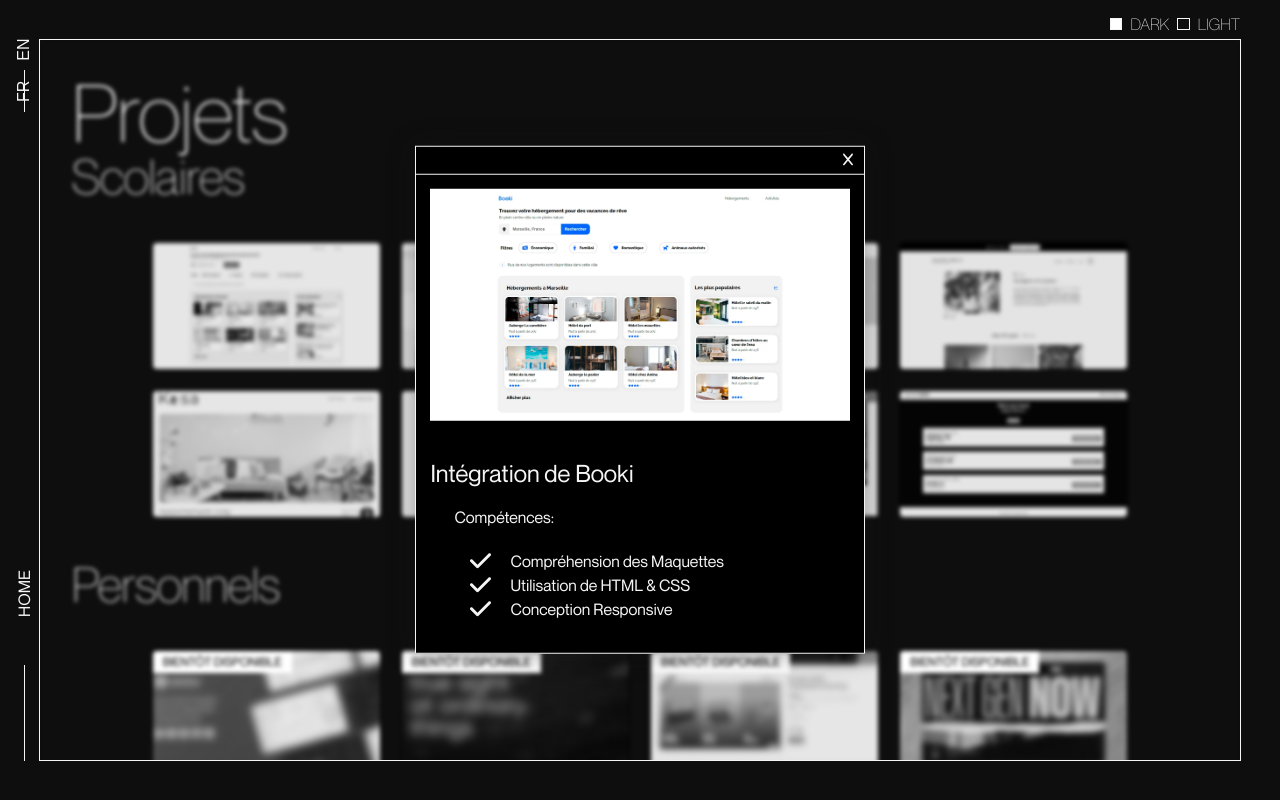
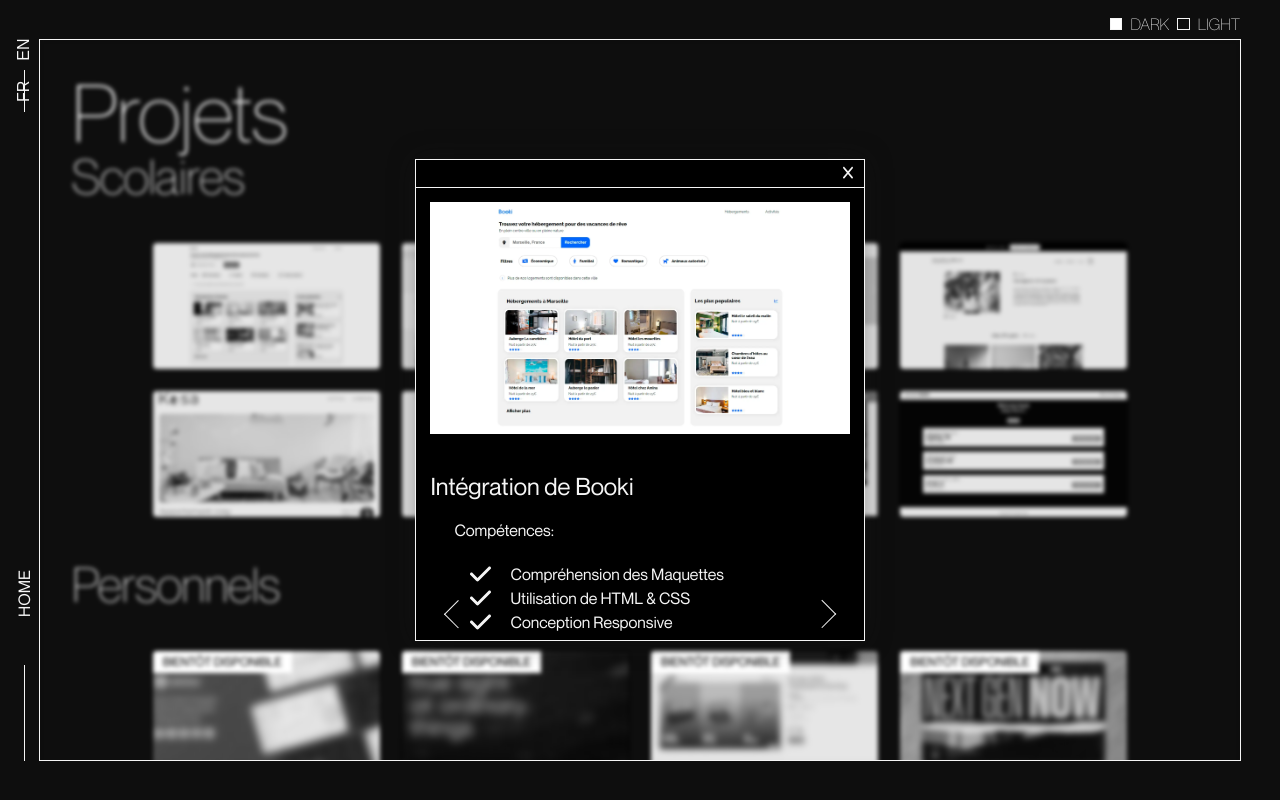
Before and after one commit to Incisif/P12_Portfolio, a React (Vite) app in the folder DesEmPortfolio/: page /projects in a window 1280 px wide. Both pictures are taken after a click on the element 266 px from the left and 305 px from the top of the page. Built offline with nearby package versions, Linux system fonts and the light colour scheme.

Commit message:
Implementation of arrows on the modal component to navigate from one project to another.

```diff
--- a/DesEmPortfolio/index.html
+++ b/DesEmPortfolio/index.html
@@ -4,7 +4,7 @@
     <meta charset="UTF-8" />
     <link rel="icon" type="image/svg+xml" href="/vite.svg" />
     <meta name="viewport" content="width=device-width, initial-scale=1.0" />
-    <title>Vite + React</title>
+    <title>Portfolio Desmortreux Emmanuel</title>
   </head>
   <body>
     <div id="root"></div>
--- a/DesEmPortfolio/src/components/Modal/_Modal.scss
+++ b/DesEmPortfolio/src/components/Modal/_Modal.scss
@@ -17,6 +17,7 @@
   left: 50%;
   transform: translate(-50%, -50%);
   width: 35%;
+  height: 60%;
   background-color: $black;
   color: $white;
   box-shadow: 0 0 25px rgba(22, 22, 22, 0.4);
@@ -33,7 +34,13 @@
     background-color: $white;
     color: $black;
     border: 1px solid $black;
-
+    .rightArrow{
+      border-top: 1px solid $black;
+      border-right: 1px solid $black;
+    }
+    .leftArrow{
+      border-top: 1px solid $black;
+      border-right: 1px solid $black;}
     .container {
       border-bottom: 1px solid $black;
 
@@ -51,7 +58,7 @@
     display: flex;
     justify-content: center;
     flex-direction: column;
-    margin: 1.8vh 1.8vh 0 1.8vh ;
+    margin: 1.8vh 1.8vh 0 1.8vh;
   }
 
   &__img {
@@ -65,11 +72,21 @@
     padding-top: 2.5rem;
   }
 
-  &__links {
+  &__linksWrapper{
+    position: absolute;
+    bottom: 0;
+    left: 0;
     width: 100%;
     display: flex;
-    justify-content: center;
-    margin: 1rem 0 ;
+    align-items: center;
+    justify-content: space-between;
+    margin: 1rem 0;
+
+  }
+  &__links {
+
+    display: flex;
+    align-items: center;
   }
   &__githubIcon,
   &__gitPageIcon {
@@ -78,9 +95,9 @@
     font-size: 2rem;
     margin: 1rem 1rem;
     fill: $white;
-    span{
-      font-size:1rem;
-      margin:  0 1rem;
+    span {
+      font-size: 1rem;
+      margin: 0 1rem;
     }
   }
   &__skillsTitle {
@@ -119,3 +136,34 @@
     }
   }
 }
+.rightArrow {
+  width: 1.2rem;
+  height: 1.2rem;
+  border-top: 1px solid $white;
+  border-right: 1px solid $white;
+  transform: rotate(45deg);
+  margin-right: 2rem;
+
+  font-size: 2rem;
+  cursor: pointer;
+  z-index: 1000;
+  &:hover {
+    border-top: 1px solid $gold;
+    border-right: 1px solid $gold;
+  }
+}
+.leftArrow {
+  width: 1.2rem;
+  height: 1.2rem;
+  border-top: 1px solid $white;
+  border-right: 1px solid $white;
+  transform: rotate(-135deg);
+  font-size: 2rem;
+  cursor: pointer;
+  z-index: 1000;
+  margin-left: 2rem;
+  &:hover {
+    border-top: 1px solid $gold;
+    border-right: 1px solid $gold;
+  }
+}
--- a/DesEmPortfolio/src/components/Modal/index.jsx
+++ b/DesEmPortfolio/src/components/Modal/index.jsx
@@ -8,16 +8,17 @@ import { faGlobe, faCheck, faX } from "@fortawesome/free-solid-svg-icons";
 
 import { selectLanguage } from "../../features/languageSlice";
 
-function Modal() {
+function Modal({ handlePrev, handleNext }) {
   const dispatch = useDispatch();
   const isModalOpen = useSelector((state) => state.modal.isOpen);
   const darkMode = useSelector((state) => state.darkMode.darkMode);
   const modalContent = useSelector((state) => state.modal.content);
   const modalRef = useRef(null);
+  const language = useSelector(selectLanguage);
+
   const modalModeClass = darkMode
     ? "ProjectModal--dark"
     : "ProjectModal--light";
-  const language = useSelector(selectLanguage);
 
   const handleClose = useCallback(() => {
     dispatch(closeModal());
@@ -44,55 +45,62 @@ function Modal() {
       <div ref={modalRef} className={`ProjectModal ${modalModeClass}`}>
         <div className="container">
           <button className="container__close" onClick={handleClose}>
-            <FontAwesomeIcon className="close__icon" icon={faX} />
+            <FontAwesomeIcon className="close__icon" icon={faX} label="close" />
           </button>
         </div>
         {modalContent && (
           <div className="ProjectModal__content">
             <img
               className="ProjectModal__img"
-              src={modalContent.imagePath}
-              alt={modalContent.alt}
+              src={modalContent.content.imagePath}
+              alt={modalContent.content.alt}
             />
             <h2 className="ProjectModal__title">
-              {language === "fr" ? modalContent.frTitle : modalContent.enTitle}
+              {language === "fr"
+                ? modalContent.content.frTitle
+                : modalContent.enTitle}
             </h2>
             <h3 className="ProjectModal__skillsTitle">
               {language === "fr" ? "Compétences:" : "Skills:"}
             </h3>
             <ul className="ProjectModal__skillsList">
               {(language === "fr"
-                ? modalContent.frCompetences
-                : modalContent.enCompetences
+                ? modalContent.content.frCompetences
+                : modalContent.content.enCompetences
               ).map((skill, index) => (
                 <li key={index} className="ProjectModal__skill">
                   <FontAwesomeIcon
                     className="ProjectModal__icon"
                     icon={faCheck}
+                    label="check"
                   />
                   {skill}
                 </li>
               ))}
             </ul>
+            <div className="ProjectModal__linksWrapper">
+              <div className="leftArrow" onClick={handlePrev}></div>
               <div className="ProjectModal__links">
-              {modalContent.githubLink && (
+                {modalContent.content.githubLink && (
                   <a
                     className="ProjectModal__githubIcon"
-                  href={modalContent.githubLink}
+                    href={modalContent.content.githubLink}
                   >
+                    <FontAwesomeIcon icon={faGithub} label="github link" />
                     <span>GitHub</span>
-                  <FontAwesomeIcon icon={faGithub} />
                   </a>
                 )}
-              {modalContent.gitPageLink && (
+                {modalContent.content.gitPageLink && (
                   <a
                     className="ProjectModal__gitPageIcon"
-                  href={modalContent.gitPageLink}
+                    href={modalContent.content.gitPageLink}
                   >
-                  <FontAwesomeIcon icon={faGlobe} />
+                    <FontAwesomeIcon icon={faGlobe} label="github pages link" />
                     <span>GitHub Pages</span>
                   </a>
                 )}
+              </div>
+              <div className="rightArrow" onClick={handleNext}></div>
             </div>
           </div>
         )}
@@ -103,6 +111,8 @@ function Modal() {
 
 Modal.propTypes = {
   children: PropTypes.node,
+  handlePrev: PropTypes.func.isRequired,
+  handleNext: PropTypes.func.isRequired,
 };
 
 export default Modal;
--- a/DesEmPortfolio/src/components/ProjectCard/_ProjectCard.scss
+++ b/DesEmPortfolio/src/components/ProjectCard/_ProjectCard.scss
@@ -20,7 +20,8 @@
 
   &:hover {
     cursor: pointer;
-    transform: scale(1.05);
+    transform: scale(1.03);
+    box-shadow: 0 0 10px rgba(22, 22, 22, 0.4);
   }
 
   &.show {
--- a/DesEmPortfolio/src/main.css
+++ b/DesEmPortfolio/src/main.css
@@ -202,7 +202,8 @@ table {
 }
 .projectCard:hover {
   cursor: pointer;
-  transform: scale(1.05);
+  transform: scale(1.03);
+  box-shadow: 0 0 10px rgba(22, 22, 22, 0.4);
 }
 .projectCard.show {
   animation: appear 1s ease forwards;
@@ -254,6 +255,7 @@ table {
   left: 50%;
   transform: translate(-50%, -50%);
   width: 35%;
+  height: 60%;
   background-color: rgb(0, 0, 0);
   color: rgb(245, 245, 245);
   box-shadow: 0 0 25px rgba(22, 22, 22, 0.4);
@@ -269,6 +271,14 @@ table {
   background-color: rgb(245, 245, 245);
   color: rgb(0, 0, 0);
   border: 1px solid rgb(0, 0, 0);
+}
+.ProjectModal.ProjectModal--light .rightArrow {
+  border-top: 1px solid rgb(0, 0, 0);
+  border-right: 1px solid rgb(0, 0, 0);
+}
+.ProjectModal.ProjectModal--light .leftArrow {
+  border-top: 1px solid rgb(0, 0, 0);
+  border-right: 1px solid rgb(0, 0, 0);
 }
 .ProjectModal.ProjectModal--light .container {
   border-bottom: 1px solid rgb(0, 0, 0);
@@ -294,11 +304,19 @@ table {
   font-weight: 400;
   padding-top: 2.5rem;
 }
-.ProjectModal__links {
+.ProjectModal__linksWrapper {
+  position: absolute;
+  bottom: 0;
+  left: 0;
   width: 100%;
   display: flex;
-  justify-content: center;
+  align-items: center;
+  justify-content: space-between;
   margin: 1rem 0;
+}
+.ProjectModal__links {
+  display: flex;
+  align-items: center;
 }
 .ProjectModal__githubIcon, .ProjectModal__gitPageIcon {
   display: flex;
@@ -343,6 +361,38 @@ table {
 }
 .container__close:hover {
   color: rgb(249, 198, 16);
+}
+
+.rightArrow {
+  width: 1.2rem;
+  height: 1.2rem;
+  border-top: 1px solid rgb(245, 245, 245);
+  border-right: 1px solid rgb(245, 245, 245);
+  transform: rotate(45deg);
+  margin-right: 2rem;
+  font-size: 2rem;
+  cursor: pointer;
+  z-index: 1000;
+}
+.rightArrow:hover {
+  border-top: 1px solid rgb(249, 198, 16);
+  border-right: 1px solid rgb(249, 198, 16);
+}
+
+.leftArrow {
+  width: 1.2rem;
+  height: 1.2rem;
+  border-top: 1px solid rgb(245, 245, 245);
+  border-right: 1px solid rgb(245, 245, 245);
+  transform: rotate(-135deg);
+  font-size: 2rem;
+  cursor: pointer;
+  z-index: 1000;
+  margin-left: 2rem;
+}
+.leftArrow:hover {
+  border-top: 1px solid rgb(249, 198, 16);
+  border-right: 1px solid rgb(249, 198, 16);
 }
 
 .ThemeSwitcher {
@@ -738,7 +788,6 @@ table {
   flex-direction: column;
   height: 100%;
   width: 100%;
-  /* Formation Content */
 }
 .formation__title {
   font-size: 5rem;
@@ -752,6 +801,13 @@ table {
 .formation.formation--light .formation__title,
 .formation.formation--light .formation__content {
   color: rgb(0, 0, 0);
+}
+.formation.formation--light .formation__section-title {
+  font-weight: 100;
+}
+.formation.formation--light .formation__skill {
+  font-weight: 400;
+  color: rgb(122, 122, 122);
 }
 .formation__content {
   margin: 4rem 0 0 10rem;
--- a/DesEmPortfolio/src/pages/Projects/index.jsx
+++ b/DesEmPortfolio/src/pages/Projects/index.jsx
@@ -18,8 +18,8 @@ function Projects() {
   const classes = `project ${darkModeClass} ${modalBlurClass}`;
   const language = useSelector(selectLanguage);
 
-  const handleCardClick = (project) => {
-    dispatch(openModal(project));
+  const handleCardClick = (project, index) => {
+    dispatch(openModal({ content: project, index }));
   };
 
   useEffect(() => {
@@ -34,8 +34,45 @@ function Projects() {
   const translations = {
     comingSoon: {
       en: "Comming soon",
-      fr: "Bientôt disponible", // Peut être différent si besoin pour le mode sombre
+      fr: "Bientôt disponible",
     },
+  };
+  const currentIndex = useSelector((state) => state.modal.content?.index);
+
+  const handlePrev = () => {
+    if (currentIndex > 0) {
+      dispatch(
+        openModal({
+          content: dataProjects[currentIndex - 1],
+          index: currentIndex - 1,
+        })
+      );
+    } else {
+      dispatch(
+        openModal({
+          content: dataProjects[dataProjects.length - 1],
+          index: dataProjects.length - 1,
+        })
+      );
+    }
+  };
+
+  const handleNext = () => {
+    if (currentIndex < dataProjects.length - 1) {
+      dispatch(
+        openModal({
+          content: dataProjects[currentIndex + 1],
+          index: currentIndex + 1,
+        })
+      );
+    } else {
+      dispatch(
+        openModal({
+          content: dataProjects[0],
+          index: 0,
+        })
+      );
+    }
   };
 
   return (
@@ -48,13 +85,13 @@ function Projects() {
           {language === "fr" ? "Scolaires" : "School"}
         </h2>
         <div className="card__container">
-          {dataProjects.map((project) => (
+          {dataProjects.map((project, index) => (
             <ProjectCard
               key={project.id}
               imagePath={project.imagePath}
               alt={project.alt}
               className={showCards.includes(project.id) ? "show" : ""}
-              onClick={() => handleCardClick(project)}
+              onClick={() => handleCardClick(project, index)}
             />
           ))}
         </div>
@@ -74,7 +111,13 @@ function Projects() {
           ))}
         </div>
       </div>
-      {isModalOpen && <ProjectModal />}
+      {isModalOpen && (
+        <ProjectModal
+          projects={dataProjects}
+          handlePrev={handlePrev}
+          handleNext={handleNext}
+        />
+      )}
     </Layout>
   );
 }
```
Also changed, not shown: DesEmPortfolio/src/pages/Formation/_Formation.scss (+9 -1 lines), 1 other file (tests, documents, lock files or other folders). Lines whose indentation alone changed are shown as unchanged.
